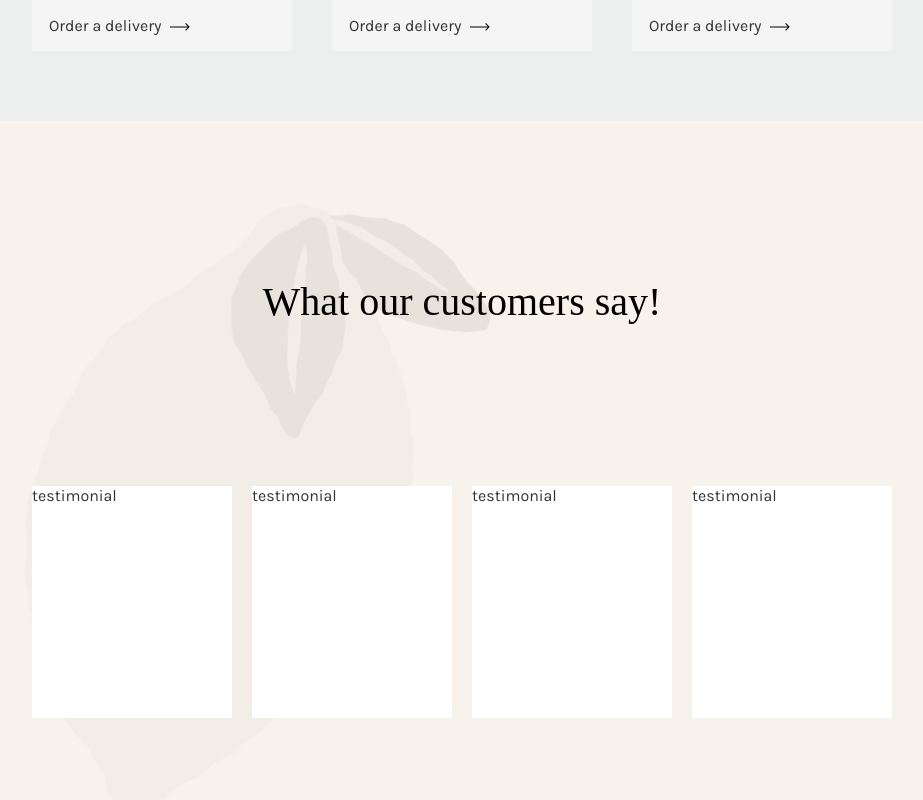
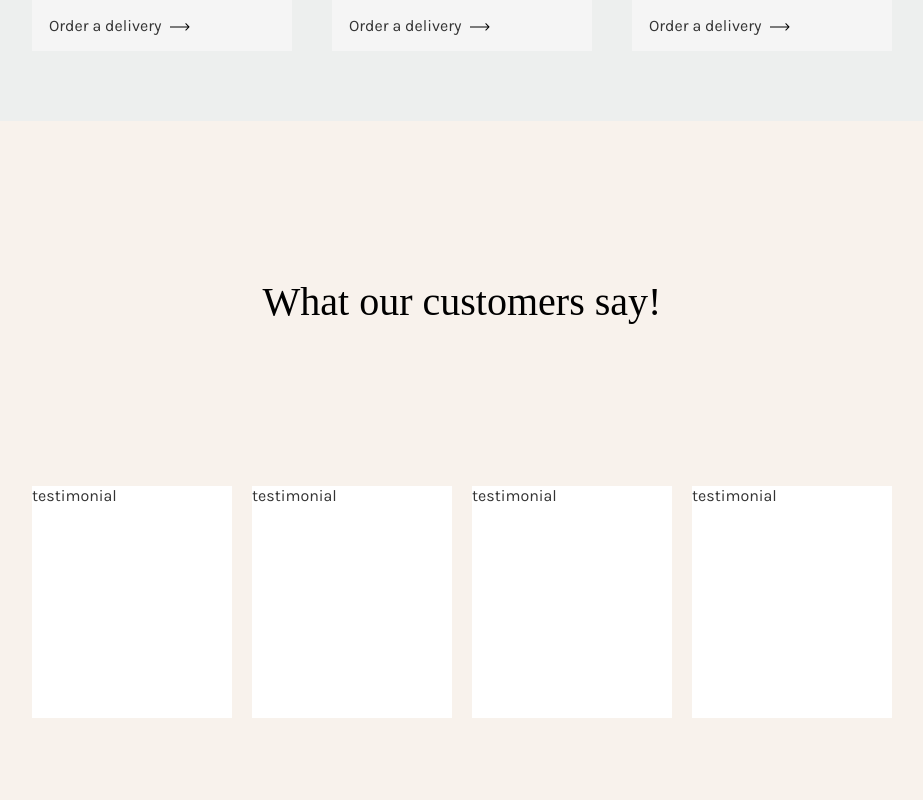
Before and after one commit to kate-mills/little-lemon-capstone, a React (Create React App) app: page / in a window 1280 px wide. Shown: the part 1200-2000 px from the top of the page, without its empty margins (178-1101 px from the left). Built offline with nearby package versions, Linux system fonts and the light colour scheme; a web font is replaced by a local one.

Commit message:
Block Background Component

```diff
--- a/src/App.js
+++ b/src/App.js
@@ -1,17 +1,17 @@
 import './App.css'
 import Header from './components/Header'
 import Footer from './components/Footer'
+import BlockBg from './components/BlockBg'
+
 import { ReservationsPage, HomePage } from './pages'
 import { Routes, Route } from 'react-router-dom'
 
 function App() {
   return (
     <>
-      <div className="block-bg" style={{ background: 'var(--white)' }}>
-        <div className="block">
+    <BlockBg bgColor={'var(--white)'}>
           <Header />
-        </div>
-      </div>
+      </BlockBg>
 
       <main>
         <Routes>
@@ -20,11 +20,9 @@ function App() {
         </Routes>
       </main>
 
-      <div className="block-bg" style={{ background: 'var(--gray)' }}>
-        <div className="block">
+    <BlockBg bgColor={'var(--gray)'}>
           <Footer />
-        </div>
-      </div>
+    </BlockBg>
     </>
   )
 }
--- /dev/null
+++ b/src/components/BlockBg.js
@@ -0,0 +1,9 @@
+const BlockBg = ({ bgColor = 'var(--gray)', style={}, children }) => {
+  return (
+    <div className="block-bg" style={{ background: bgColor, ...style }}>
+      <div className="block">{children}</div>
+    </div>
+  )
+}
+
+export default BlockBg
--- a/src/pages/HomePage.js
+++ b/src/pages/HomePage.js
@@ -2,38 +2,22 @@ import React from 'react'
 import Hero from '../components/Hero'
 import Specials from '../components/Specials'
 import Testimonials from '../components/Testimonials'
-import testimonialBg from '../assets/testimonial-background.png'
+import BlockBg from '../components/BlockBg'
 
 const HomePage = () => {
   return (
     <>
-      <div
-        style={{ backgroundColor: 'var(--clr-primary-1)' }}
-        className="block-bg"
-      >
-        <div className="block">
-          <Hero />
-        </div>
-      </div>
-      <div
-        style={{ backgroundColor: 'var(--clr-highlight-2)' }}
-        className="block-bg"
-      >
-        <div className="block">
-          <Specials />
-        </div>
-      </div>
-      <div
-        style={{
-          backgroundImage: `url(${testimonialBg})`,
-          backgroundColor: '#f8f2ec',
-        }}
-        className="block-bg"
-      >
-        <div className="block">
-          <Testimonials />
-        </div>
-      </div>
+      <BlockBg bgColor="var(--clr-primary-1)">
+        <Hero />
+      </BlockBg>
+
+      <BlockBg bgColor="var(--clr-highlight-2)">
+        <Specials />
+      </BlockBg>
+
+      <BlockBg bgColor="#f8f2ec" style={{}}>
+        <Testimonials />
+      </BlockBg>
     </>
   )
 }
```
